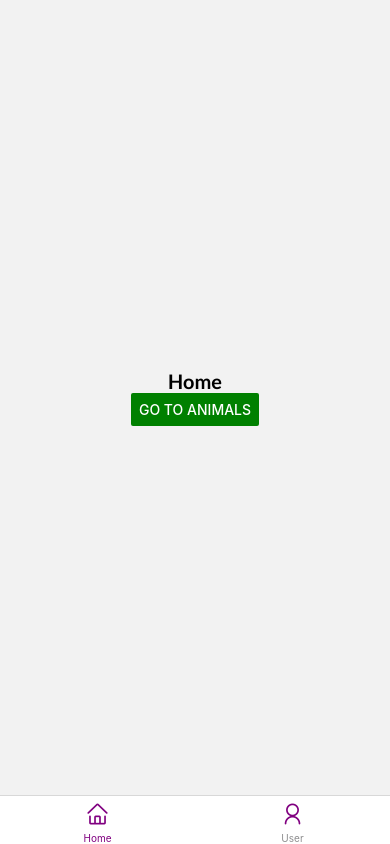
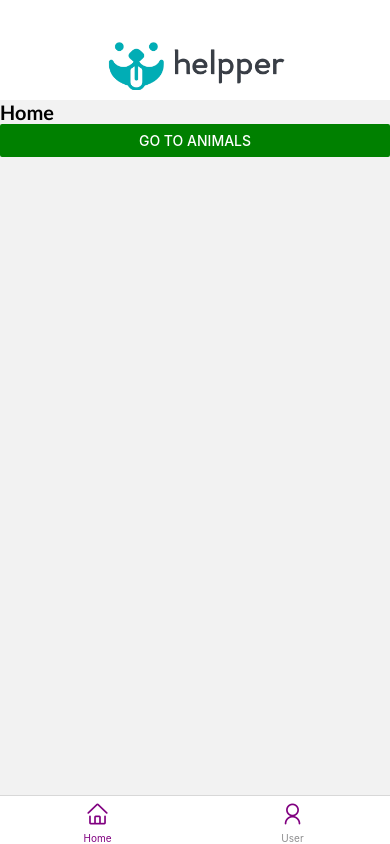
Before and after one commit to ofernandomm/helpper, a React Native app: screen / in a window 390 px wide. Built offline with nearby package versions, Linux system fonts and the light colour scheme.

Commit message:
agregando header y scrollView

```diff
--- /dev/null
+++ b/src/components/header/index.jsx
@@ -0,0 +1,15 @@
+import React from "react";
+import { View,Text, Image } from "react-native"
+import {styles} from "./styles"
+
+
+const Header = () =>{
+
+    return(
+        <View style={styles.container}>
+            <Image source={require('../../../assets/logo.png')} style={{ width: 200, height: 50 }} />
+        </View>
+    );
+}
+
+export default Header
--- /dev/null
+++ b/src/components/header/styles.js
@@ -0,0 +1,11 @@
+import { StyleSheet } from "react-native";
+
+export const styles = StyleSheet.create({
+    container:{
+        height:100,
+        backgroundColor:'white',
+        justifyContent:"center",
+        alignItems:"center",
+        paddingTop: 30
+    },
+})
--- /dev/null
+++ b/src/components/index.js
@@ -0,0 +1 @@
+export {default as Header} from './header'
--- a/src/screens/home/index.jsx
+++ b/src/screens/home/index.jsx
@@ -1,10 +1,13 @@
 import React from "react";
-import { View,Text, Button } from "react-native";
+import { View,Text, Button, ScrollView } from "react-native";
 import {styles} from './styles'
+import { Header } from "../../components"
 
 const Home =({navigation}) => {
     return(
-        <View style={styles.container}>
+        <ScrollView style={styles.containerScroll}>
+            <View >
+                <Header />
                 <Text style={styles.title} >Home</Text>
                 <Button
                 title="go to animals"
@@ -12,6 +15,7 @@ const Home =({navigation}) => {
                 onPress={()=>navigation.navigate('Animals')}>
                 </Button>
             </View>
+        </ScrollView>
     )
 }
 
--- a/src/screens/home/styles.js
+++ b/src/screens/home/styles.js
@@ -9,5 +9,8 @@ export const styles = StyleSheet.create({
     title:{
         fontFamily:'Lato-Bold',
         fontSize:20
-    }
+    },
+    containerScroll:{
+        flex:1
+    },
 })
--- a/src/screens/user/index.jsx
+++ b/src/screens/user/index.jsx
@@ -1,11 +1,12 @@
 import React from "react";
 import { View,Text, Button } from "react-native";
 import {styles} from './styles'
+import { Header } from "../../components";
 
 const User =({navigation}) => {
     return(
         <View style={styles.container}>
-            <Text style={styles.title} >User</Text>
+            <Header />
         </View>
     )
 }
--- a/src/screens/user/styles.js
+++ b/src/screens/user/styles.js
@@ -3,8 +3,6 @@ import { StyleSheet } from 'react-native'
 export const styles = StyleSheet.create({
     container:{
         flex:1,
-        justifyContent:'center',
-        alignItems:'center'
     },
     title:{
         fontFamily:'Lato-Bold',
```
Also changed, not shown: assets/logo.png (added). Lines whose indentation alone changed are shown as unchanged.
